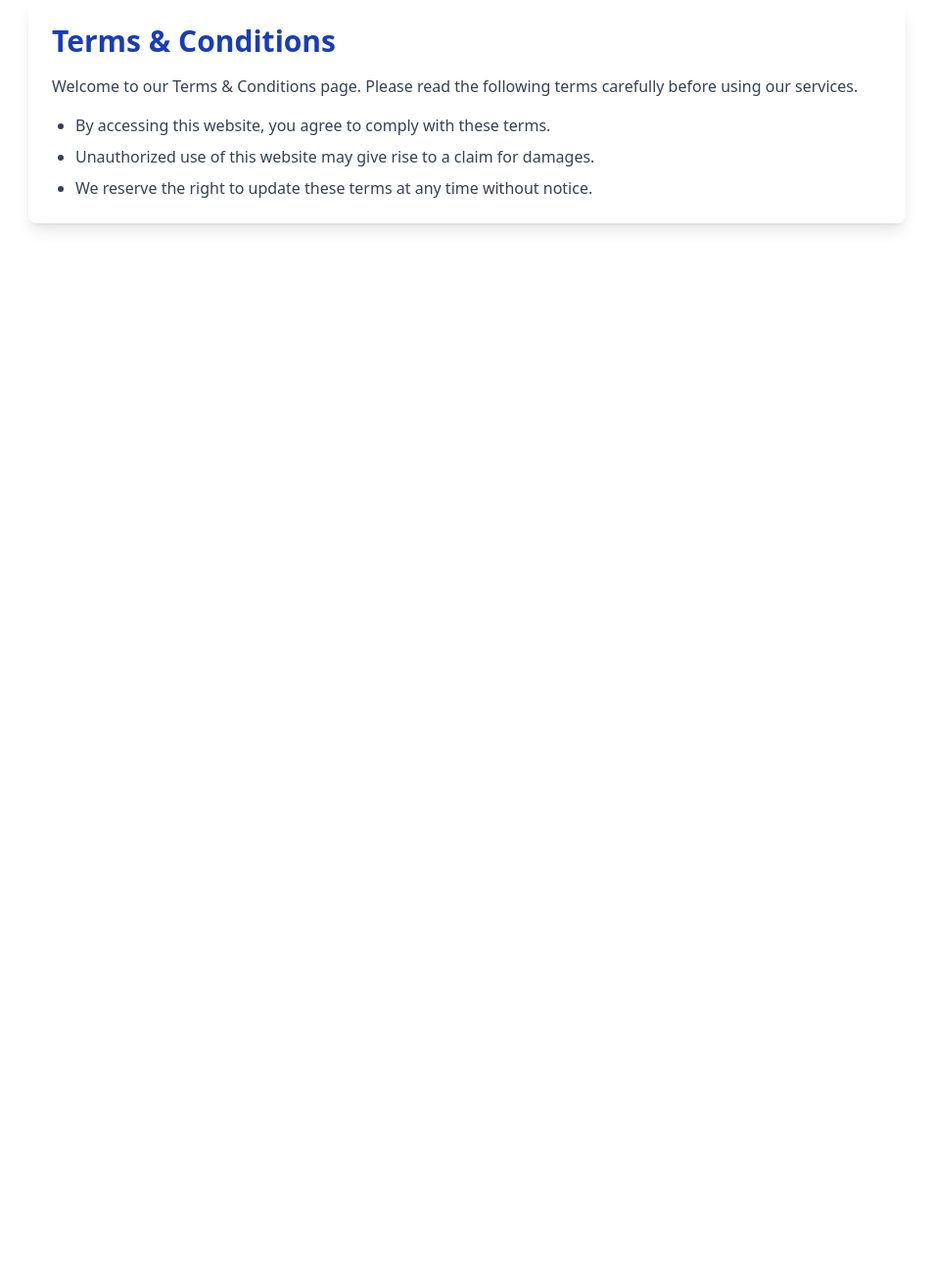
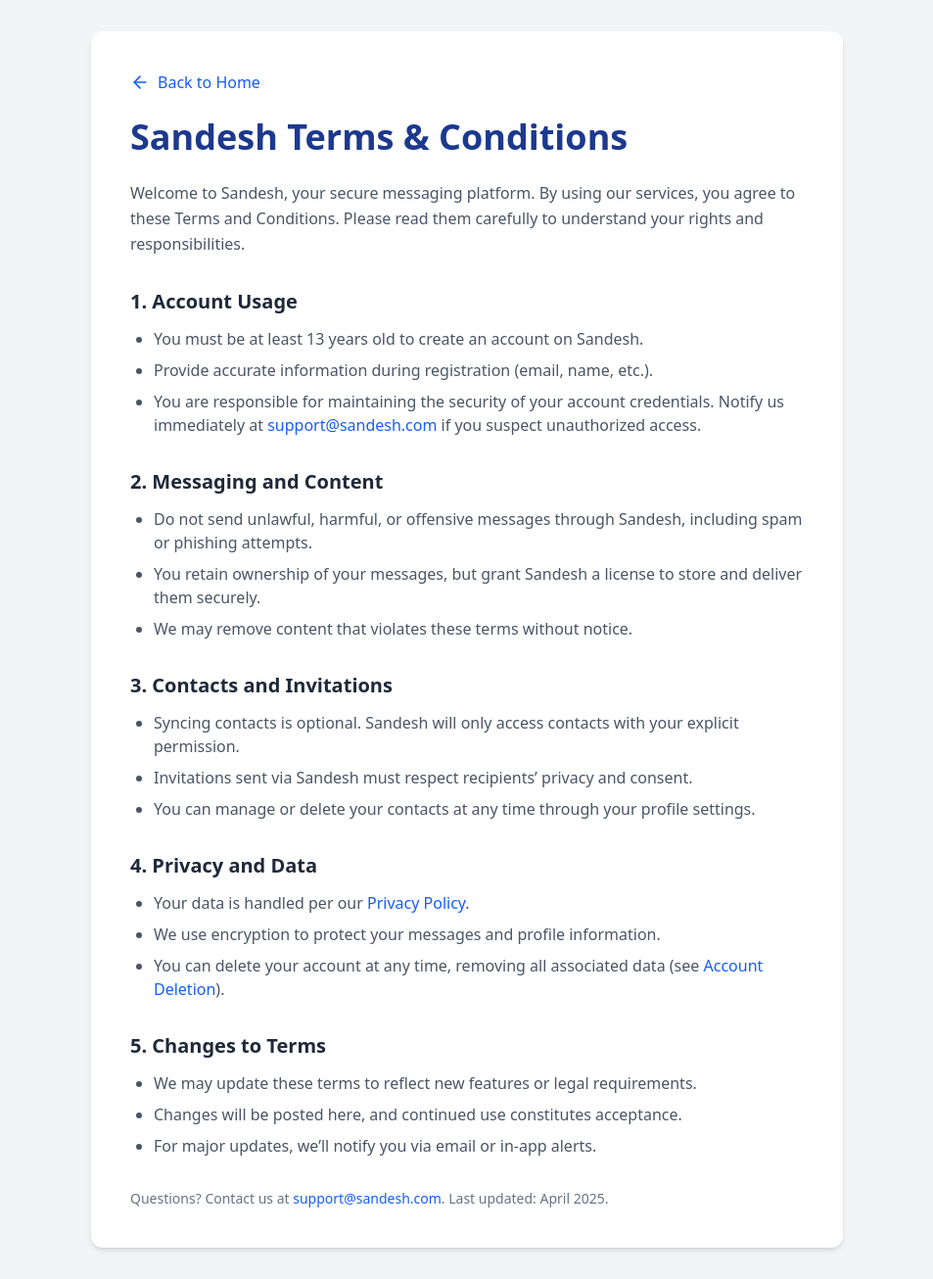
Before and after one commit to RudrakshaSingh/Sandesh2, a React (Vite) app in the folder Frontend/: page /terms-and-conditions in a window 1280 px wide. Shown: the whole page at 98% size, without its empty margins (163-1116 px from the left). Before the commit the page ends 800 px from the top, so only its background shows below. Built offline with nearby package versions, Linux system fonts and the light colour scheme; no server answers.

Commit message:
testing lock on main

```diff
--- a/Frontend/src/Pages/CompanyPolicy/TermsAndConditions.jsx
+++ b/Frontend/src/Pages/CompanyPolicy/TermsAndConditions.jsx
@@ -1,19 +1,142 @@
-import React from 'react';
+// Pages/TermsAndConditions.jsx
+import { ArrowLeft } from "lucide-react";
+import React from "react";
+import { Link } from "react-router-dom";
 
-function TermsAndConditions() {
-  return (
-    <div className="max-w-4xl mx-auto p-6 bg-white shadow-lg rounded-lg">
-      <h1 className="text-3xl font-bold text-blue-800 mb-4">Terms & Conditions</h1>
-      <p className="text-gray-700 mb-4">
-        Welcome to our Terms & Conditions page. Please read the following terms carefully before using our services.
-      </p>
-      <ul className="list-disc pl-6 space-y-2 text-gray-700">
-        <li>By accessing this website, you agree to comply with these terms.</li>
-        <li>Unauthorized use of this website may give rise to a claim for damages.</li>
-        <li>We reserve the right to update these terms at any time without notice.</li>
-      </ul>
-    </div>
-  );
-}
+const TermsAndConditions = () => {
+    return (
+        <div className="min-h-screen bg-gray-100 flex items-center justify-center py-8 px-4">
+            <div className="max-w-3xl w-full bg-white rounded-xl shadow-md p-8 md:p-10">
+                {/* Header with Back Button */}
+                <div className="flex items-center mb-6">
+                    <Link
+                        to="/"
+                        className="flex items-center text-blue-600 hover:text-blue-800 transition-colors"
+                        aria-label="Go back to home"
+                    >
+                        <ArrowLeft className="w-5 h-5 mr-2" />
+                        Back to Home
+                    </Link>
+                </div>
+
+                {/* Title */}
+                <h1 className="text-3xl md:text-4xl font-bold text-blue-900 mb-6">
+                    Sandesh Terms & Conditions
+                </h1>
+
+                {/* Introduction */}
+                <p className="text-gray-600 mb-8 leading-relaxed">
+                    Welcome to Sandesh, your secure messaging platform. By using our services, you agree to these Terms
+                    and Conditions. Please read them carefully to understand your rights and responsibilities.
+                </p>
+
+                {/* Terms List */}
+                <div className="space-y-8">
+                    <section>
+                        <h2 className="text-xl font-semibold text-gray-800 mb-3">1. Account Usage</h2>
+                        <ul className="list-disc pl-6 space-y-2 text-gray-600">
+                            <li>You must be at least 13 years old to create an account on Sandesh.</li>
+                            <li>Provide accurate information during registration (email, name, etc.).</li>
+                            <li>
+                                You are responsible for maintaining the security of your account credentials. Notify us
+                                immediately at{" "}
+                                <a
+                                    href="mailto:support@sandesh.com"
+                                    className="text-blue-600 hover:underline"
+                                    aria-label="Contact support"
+                                >
+                                    support@sandesh.com
+                                </a>{" "}
+                                if you suspect unauthorized access.
+                            </li>
+                        </ul>
+                    </section>
+
+                    <section>
+                        <h2 className="text-xl font-semibold text-gray-800 mb-3">2. Messaging and Content</h2>
+                        <ul className="list-disc pl-6 space-y-2 text-gray-600">
+                            <li>
+                                Do not send unlawful, harmful, or offensive messages through Sandesh, including spam or
+                                phishing attempts.
+                            </li>
+                            <li>
+                                You retain ownership of your messages, but grant Sandesh a license to store and deliver
+                                them securely.
+                            </li>
+                            <li>We may remove content that violates these terms without notice.</li>
+                        </ul>
+                    </section>
+
+                    <section>
+                        <h2 className="text-xl font-semibold text-gray-800 mb-3">3. Contacts and Invitations</h2>
+                        <ul className="list-disc pl-6 space-y-2 text-gray-600">
+                            <li>
+                                Syncing contacts is optional. Sandesh will only access contacts with your explicit
+                                permission.
+                            </li>
+                            <li>Invitations sent via Sandesh must respect recipients’ privacy and consent.</li>
+                            <li>
+                                You can manage or delete your contacts at any time through your profile settings.
+                            </li>
+                        </ul>
+                    </section>
+
+                    <section>
+                        <h2 className="text-xl font-semibold text-gray-800 mb-3">4. Privacy and Data</h2>
+                        <ul className="list-disc pl-6 space-y-2 text-gray-600">
+                            <li>
+                                Your data is handled per our{" "}
+                                <Link
+                                    to="/privacy-policy"
+                                    className="text-blue-600 hover:underline"
+                                    aria-label="View privacy policy"
+                                >
+                                    Privacy Policy
+                                </Link>
+                                .
+                            </li>
+                            <li>We use encryption to protect your messages and profile information.</li>
+                            <li>
+                                You can delete your account at any time, removing all associated data (see{" "}
+                                <Link
+                                    to="/user/delete"
+                                    className="text-blue-600 hover:underline"
+                                    aria-label="Delete account"
+                                >
+                                    Account Deletion
+                                </Link>
+                                ).
+                            </li>
+                        </ul>
+                    </section>
+
+                    <section>
+                        <h2 className="text-xl font-semibold text-gray-800 mb-3">5. Changes to Terms</h2>
+                        <ul className="list-disc pl-6 space-y-2 text-gray-600">
+                            <li>We may update these terms to reflect new features or legal requirements.</li>
+                            <li>Changes will be posted here, and continued use constitutes acceptance.</li>
+                            <li>
+                                For major updates, we’ll notify you via email or in-app alerts.
+                            </li>
+                        </ul>
+                    </section>
+                </div>
+
+                {/* Footer Note */}
+                <p className="mt-8 text-gray-500 text-sm">
+                    Questions? Contact us at{" "}
+                    <a
+                        href="mailto:support@sandesh.com"
+                        className="text-blue-600 hover:underline"
+                        aria-label="Contact support"
+                    >
+                        support@sandesh.com
+                    </a>
+                    . Last updated: April 2025.
+                </p>
+            </div>
+        </div>
+    );
+};
 
 export default TermsAndConditions;
```
